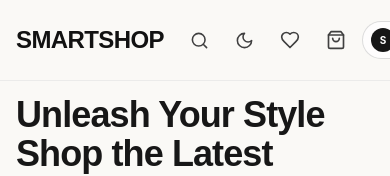
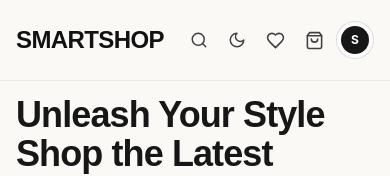
Before and after one commit to Sparsh88/SmartShop, a React (Vite) app in the folder frontend/: page / in a window 390 px wide. Shown: the top 176 px of the page. Built offline with nearby package versions, Linux system fonts and the light colour scheme; no server answers; sample sign-in values are in the browser's storage.

Commit message:
fix(mobile): resolve navbar profile overflow and add dedicated logout options in admin panel and profile page

```diff
--- a/frontend/src/components/AdminSidebar.tsx
+++ b/frontend/src/components/AdminSidebar.tsx
@@ -1,4 +1,5 @@
 import { NavLink } from 'react-router-dom';
+import { useAuthStore } from '../store/authStore';
 import {
   LayoutDashboard,
   ShoppingBag,
@@ -6,9 +7,11 @@ import {
   Users,
   Ticket,
   ArrowLeft,
+  LogOut,
 } from 'lucide-react';
 
 export default function AdminSidebar() {
+  const { logout } = useAuthStore();
   const activeClass = 'flex items-center gap-3 px-4 py-3 rounded-2xl text-white dark:text-neutral-950 bg-[#121212] dark:bg-white text-xs uppercase tracking-wider font-bold shadow-soft-sm transition';
   const inactiveClass = 'flex items-center gap-3 px-4 py-3 rounded-2xl text-neutral-500 hover:text-neutral-900 dark:hover:text-white hover:bg-neutral-100 dark:hover:bg-neutral-800 text-xs uppercase tracking-wider font-bold transition';
 
@@ -66,8 +69,8 @@ export default function AdminSidebar() {
         </NavLink>
       </nav>
 
-      {/* Back link */}
-      <div className="border-t border-neutral-200/80 dark:border-neutral-800 pt-4">
+      {/* Back link & Logout */}
+      <div className="border-t border-neutral-200/80 dark:border-neutral-800 pt-4 space-y-1.5">
         <NavLink
           to="/"
           className="flex items-center gap-3 px-4 py-3 rounded-2xl text-neutral-500 hover:text-neutral-900 dark:hover:text-white hover:bg-neutral-100 dark:hover:bg-neutral-800 text-xs uppercase tracking-wider font-bold transition"
@@ -75,6 +78,13 @@ export default function AdminSidebar() {
           <ArrowLeft size={16} />
           Back to Store
         </NavLink>
+        <button
+          onClick={() => logout()}
+          className="w-full flex items-center gap-3 px-4 py-3 rounded-2xl text-rose-600 hover:bg-rose-50 dark:hover:bg-rose-950/20 text-xs uppercase tracking-wider font-bold transition text-left"
+        >
+          <LogOut size={16} />
+          Sign Out
+        </button>
       </div>
 
     </aside>
--- a/frontend/src/components/Navbar.tsx
+++ b/frontend/src/components/Navbar.tsx
@@ -125,38 +125,38 @@ export default function Navbar() {
           </div>
 
           {/* 3. Right: Theme, Wishlist, Cart, Admin (if admin), Profile */}
-          <div className="flex items-center gap-1.5 sm:gap-3 shrink-0">
+          <div className="flex items-center gap-1 sm:gap-3 shrink-0">
 
             {/* Mobile Search Toggle Button */}
             <button
               onClick={() => setIsMobileSearchOpen(!isMobileSearchOpen)}
-              className="sm:hidden p-2.5 rounded-full text-neutral-700 dark:text-neutral-300 hover:bg-neutral-200/50 dark:hover:bg-neutral-800/60 transition"
+              className="sm:hidden p-2 rounded-full text-neutral-700 dark:text-neutral-300 hover:bg-neutral-200/50 dark:hover:bg-neutral-800/60 transition"
               title="Search"
               aria-label="Toggle Search Bar"
             >
-              <Search size={19} />
+              <Search size={18} />
             </button>
 
             {/* Theme Toggle Button */}
             <button
               onClick={() => setTheme(theme === 'dark' ? 'light' : 'dark')}
-              className="p-2.5 rounded-full text-neutral-700 dark:text-neutral-300 hover:bg-neutral-200/50 dark:hover:bg-neutral-800/60 transition spring-active"
+              className="p-2 sm:p-2.5 rounded-full text-neutral-700 dark:text-neutral-300 hover:bg-neutral-200/50 dark:hover:bg-neutral-800/60 transition spring-active"
               title="Toggle Dark/Light Mode"
               aria-label="Toggle Theme"
             >
-              {theme === 'dark' ? <Sun size={19} /> : <Moon size={19} />}
+              {theme === 'dark' ? <Sun size={18} /> : <Moon size={18} />}
             </button>
 
             {/* Wishlist Button */}
             <Link
               to="/wishlist"
-              className="relative p-2.5 rounded-full text-neutral-700 dark:text-neutral-300 hover:bg-neutral-200/50 dark:hover:bg-neutral-800/60 transition spring-active"
+              className="relative p-2 sm:p-2.5 rounded-full text-neutral-700 dark:text-neutral-300 hover:bg-neutral-200/50 dark:hover:bg-neutral-800/60 transition spring-active"
               title="Wishlist"
               aria-label="Wishlist"
             >
-              <Heart size={20} />
+              <Heart size={19} />
               {wishlistItems.length > 0 && (
-                <span className="absolute top-1 right-1 bg-neutral-900 text-white dark:bg-white dark:text-neutral-950 text-[10px] font-bold w-4 h-4 rounded-full flex items-center justify-center shadow-sm">
+                <span className="absolute top-0.5 right-0.5 sm:top-1 sm:right-1 bg-neutral-900 text-white dark:bg-white dark:text-neutral-950 text-[10px] font-bold w-4 h-4 rounded-full flex items-center justify-center shadow-sm">
                   {wishlistItems.length}
                 </span>
               )}
@@ -165,13 +165,13 @@ export default function Navbar() {
             {/* Cart Button */}
             <Link
               to="/cart"
-              className="relative p-2.5 rounded-full text-neutral-700 dark:text-neutral-300 hover:bg-neutral-200/50 dark:hover:bg-neutral-800/60 transition spring-active"
+              className="relative p-2 sm:p-2.5 rounded-full text-neutral-700 dark:text-neutral-300 hover:bg-neutral-200/50 dark:hover:bg-neutral-800/60 transition spring-active"
               title="Shopping Bag"
               aria-label="Shopping Bag"
             >
-              <ShoppingBag size={20} />
+              <ShoppingBag size={19} />
               {totalCartCount > 0 && (
-                <span className="absolute top-1 right-1 bg-[#121212] text-[#FAF9F6] dark:bg-[#FAF9F6] dark:text-[#121212] text-[10px] font-bold w-4 h-4 rounded-full flex items-center justify-center shadow-sm">
+                <span className="absolute top-0.5 right-0.5 sm:top-1 sm:right-1 bg-[#121212] text-[#FAF9F6] dark:bg-[#FAF9F6] dark:text-[#121212] text-[10px] font-bold w-4 h-4 rounded-full flex items-center justify-center shadow-sm">
                   {totalCartCount}
                 </span>
               )}
@@ -181,16 +181,17 @@ export default function Navbar() {
             {isAuthenticated && user?.role === 'ADMIN' && (
               <Link
                 to="/admin"
-                className="inline-flex items-center gap-1.5 bg-[#121212] hover:bg-black dark:bg-white dark:hover:bg-neutral-200 text-white dark:text-neutral-950 text-[11px] font-bold uppercase tracking-wider px-3.5 py-1.5 rounded-full transition shadow-soft-xs spring-active"
+                className="inline-flex items-center gap-1 bg-[#121212] hover:bg-black dark:bg-white dark:hover:bg-neutral-200 text-white dark:text-neutral-950 text-[11px] font-bold uppercase tracking-wider px-2.5 py-1.5 sm:px-3.5 sm:py-1.5 rounded-full transition shadow-soft-xs spring-active shrink-0"
+                title="Admin Dashboard"
               >
-                <LayoutDashboard size={13} />
-                <span>Admin</span>
+                <LayoutDashboard size={14} />
+                <span className="hidden sm:inline">Admin</span>
               </Link>
             )}
 
             {/* Profile Dropdown / Sign In Button */}
             {isAuthenticated ? (
-              <div className="relative">
+              <div className="relative shrink-0">
                 {isProfileOpen && (
                   <div
                     className="fixed inset-0 z-30 cursor-default"
@@ -200,20 +201,22 @@ export default function Navbar() {
 
                 <button
                   onClick={() => setIsProfileOpen(!isProfileOpen)}
-                  className="relative z-40 flex items-center gap-2 pl-2 pr-3 py-1.5 rounded-full border border-neutral-300/80 dark:border-neutral-700 hover:border-neutral-400 text-xs font-semibold text-neutral-800 dark:text-neutral-200 transition bg-white/70 dark:bg-neutral-900/70 spring-active shadow-soft-xs"
+                  className="relative z-40 flex items-center gap-1.5 sm:gap-2 p-1 sm:pl-2 sm:pr-3 sm:py-1.5 rounded-full border border-neutral-300/80 dark:border-neutral-700 hover:border-neutral-400 text-xs font-semibold text-neutral-800 dark:text-neutral-200 transition bg-white/70 dark:bg-neutral-900/70 spring-active shadow-soft-xs"
+                  aria-label="User Profile"
+                  title="User Account Menu"
                 >
-                  <div className="w-6 h-6 rounded-full bg-neutral-900 text-white dark:bg-white dark:text-neutral-900 flex items-center justify-center text-[10px] font-bold">
+                  <div className="w-7 h-7 sm:w-6 sm:h-6 rounded-full bg-neutral-900 text-white dark:bg-white dark:text-neutral-900 flex items-center justify-center text-xs sm:text-[10px] font-bold shrink-0">
                     {user?.name?.charAt(0).toUpperCase() || 'U'}
                   </div>
-                  <span className="max-w-[80px] sm:max-w-[100px] truncate font-medium text-xs">
+                  <span className="hidden sm:inline-block max-w-[80px] sm:max-w-[100px] truncate font-medium text-xs">
                     {user?.name}
                   </span>
-                  <ChevronDown size={13} className="text-neutral-400" />
+                  <ChevronDown size={13} className="text-neutral-400 hidden sm:block" />
                 </button>
 
                 {/* Dropdown Menu */}
                 {isProfileOpen && (
-                  <div className="absolute right-0 mt-2 w-56 bg-white dark:bg-[#161618] border border-neutral-200/80 dark:border-neutral-800 rounded-3xl shadow-soft-xl py-2 z-40 animate-in fade-in zoom-in-95 duration-200">
+                  <div className="absolute right-0 mt-2 w-56 bg-white dark:bg-[#161618] border border-neutral-200/80 dark:border-neutral-800 rounded-3xl shadow-soft-xl py-2 z-40 animate-in fade-in zoom-in-95 duration-200 max-w-[calc(100vw-2rem)]">
                     <div className="px-4 py-2.5 border-b border-neutral-100 dark:border-neutral-800">
                       <p className="text-xs font-bold text-neutral-900 dark:text-white truncate">{user?.name}</p>
                       <p className="text-[11px] text-neutral-400 truncate">{user?.email}</p>
@@ -266,7 +269,7 @@ export default function Navbar() {
             ) : (
               <Link
                 to="/login"
-                className="inline-flex items-center gap-2 bg-[#121212] hover:bg-black dark:bg-[#FAF9F6] dark:hover:bg-neutral-200 text-[#FAF9F6] dark:text-[#121212] px-5 py-2 rounded-full text-xs font-bold uppercase tracking-wider transition shadow-sm spring-active"
+                className="inline-flex items-center gap-2 bg-[#121212] hover:bg-black dark:bg-[#FAF9F6] dark:hover:bg-neutral-200 text-[#FAF9F6] dark:text-[#121212] px-3.5 sm:px-5 py-2 rounded-full text-xs font-bold uppercase tracking-wider transition shadow-sm spring-active shrink-0"
               >
                 Sign In
               </Link>
--- a/frontend/src/pages/Profile.tsx
+++ b/frontend/src/pages/Profile.tsx
@@ -13,11 +13,12 @@ import {
   CheckCircle,
   Clock,
   ArrowUpRight,
+  LogOut,
 } from 'lucide-react';
 import { ScrollReveal, ScrollRevealGroup, ScrollRevealItem } from '../components/ScrollReveal';
 
 export default function Profile() {
-  const { user, updateUser } = useAuthStore();
+  const { user, updateUser, logout } = useAuthStore();
   const [activeTab, setActiveTab] = useState<'profile' | 'addresses' | 'security' | 'notifications'>('profile');
 
   // Profile Edit State
@@ -246,6 +247,15 @@ export default function Profile() {
             >
               <Bell size={16} /> Notifications
             </button>
+
+            <div className="pt-2 border-t border-neutral-200/80 dark:border-neutral-800">
+              <button
+                onClick={() => logout()}
+                className="w-full flex items-center gap-3 px-4 py-3 rounded-2xl text-xs uppercase tracking-wider font-bold text-rose-600 hover:bg-rose-50 dark:hover:bg-rose-950/20 transition text-left"
+              >
+                <LogOut size={16} /> Sign Out
+              </button>
+            </div>
           </ScrollReveal>
         </aside>
 
```
